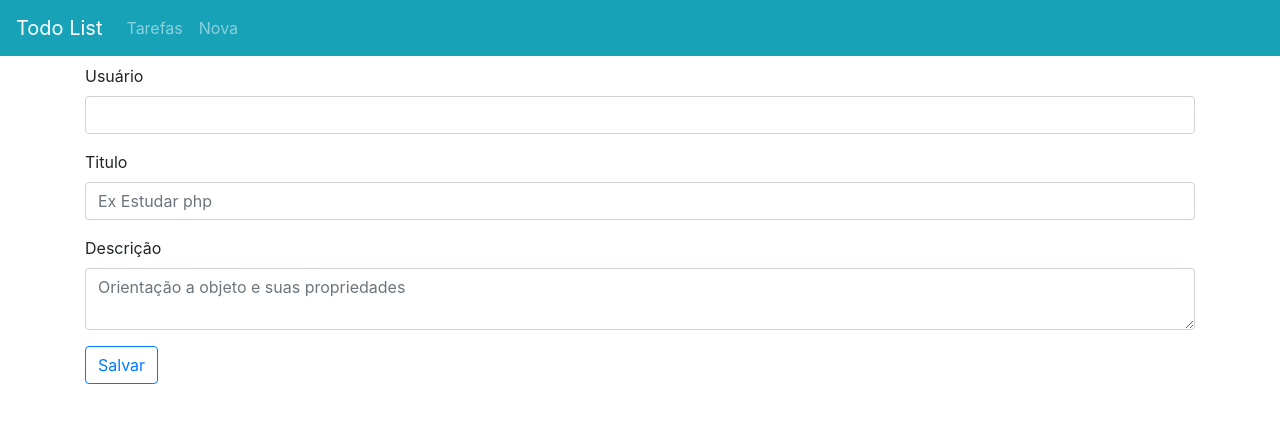
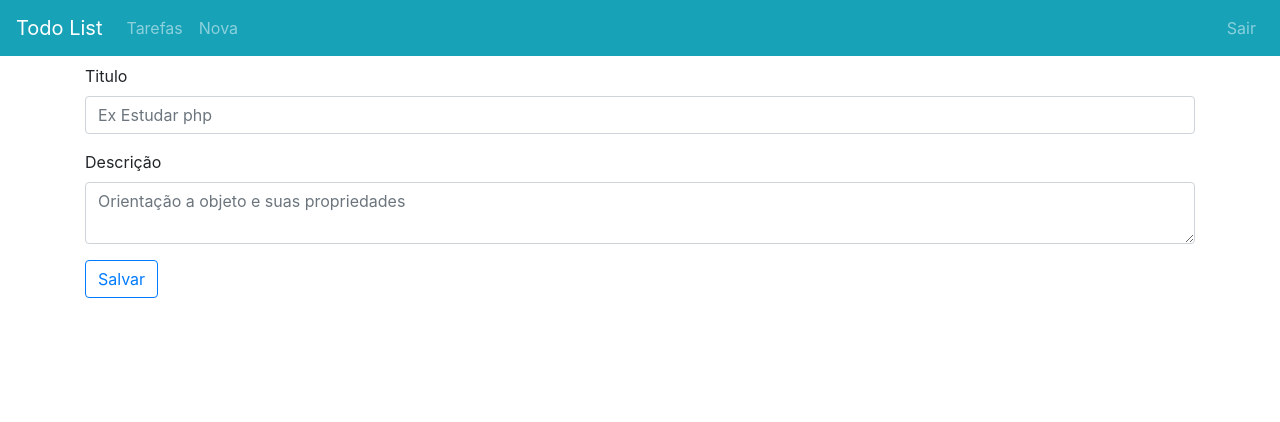
Before and after one commit to fabriciosilvaJr/todolist, a Vue app: page /form in a window 1280 px wide. Shown: the top 422 px of the page. Built offline with nearby package versions, Linux system fonts and the light colour scheme; sample sign-in values are in the browser's storage.

Commit message:
filtrando tarefas por usuário

```diff
--- a/src/App.vue
+++ b/src/App.vue
@@ -11,6 +11,16 @@
           <b-nav-item to="/form">Nova</b-nav-item>
         </b-navbar-nav>
       </b-collapse>
+
+      <b-navbar-nav right >
+        <b-nav-item
+        @click="logout()"
+        >
+         Sair
+        </b-nav-item>
+      </b-navbar-nav>
+
+
     </b-navbar>
 
     <router-view />
@@ -24,6 +34,13 @@ export default {
     notIsLoginPage(){
       return this.$route.name != "login" && this.$route.name != "register";
     }
+  },
+  methods:{
+    logout(){
+      localStorage.removeItem('token');
+      localStorage.removeItem('user_id');
+      this.$router.push({name:'login'});
+    }
   }
 
 }
--- a/src/services/TaskService.js
+++ b/src/services/TaskService.js
@@ -83,7 +83,7 @@ export default {
                   throw error;
                 });
     } else {
-      return Promise.reject(new Error("Token não encontrado"));
+      return Promise.reject(new Error("Token não encontrada"));
     }
   },
 
--- a/src/views/FormTask.vue
+++ b/src/views/FormTask.vue
@@ -1,16 +1,6 @@
 <template>
   <div class="container mt-2">
     <b-form>
-      <b-form-group label="Usuário" label-for="user_id">
-        <b-form-input
-          id="user_id"
-          v-model="form.user_id"
-          type="text"
-          required
-          autocomplete="off"
-        >
-        </b-form-input>
-      </b-form-group>
       <b-form-group label="Titulo" label-for="title">
         <b-form-input
           id="title"
@@ -52,7 +42,7 @@ export default {
       form: {
         title: "",
         description: "",
-        user_id: "",
+        user_id: localStorage.getItem('user_id'),
       },
       methodSave: "new",
     };
--- a/src/views/ListTask.vue
+++ b/src/views/ListTask.vue
@@ -47,25 +47,26 @@ export default {
   },
 
   async created() {
-       await this.getAll();
-
+    await this.getAll();
   },
 
   methods: {
     async getAll() {
       try {
-        this.tasks = await TaskService.getAllTasks();
+        const user_id = localStorage.getItem("user_id");
+        const allTasks = await TaskService.getAllTasks();
+        this.tasks = allTasks.filter((task) => task.user_id == user_id);
       } catch (error) {
-        console.error("Error fetching tasks:", error);
+        console.error(error);
       }
     },
 
-      async edit(taskId) {
+    async edit(taskId) {
       try {
         this.taskSelected = await TaskService.getByIdTask(taskId);
         this.$router.push({ name: "form", params: { taskId } });
       } catch (error) {
-        console.error("Error fetching task:", error);
+        console.error(error);
       }
     },
     async remove(taskId) {
--- a/src/views/Login.vue
+++ b/src/views/Login.vue
@@ -67,6 +67,7 @@ export default {
     .then(response => {
 
       localStorage.setItem('token', response.token);
+      localStorage.setItem('user_id', response.id);
       this.showToast("success", "Sucesso!", "Login realizado com sucesso");
       this.$router.push({ name: "list" });
     })
```
